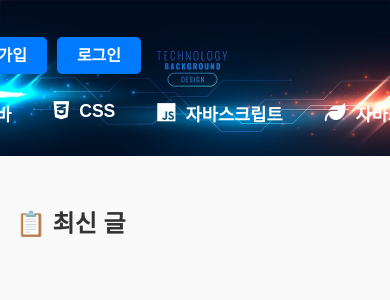
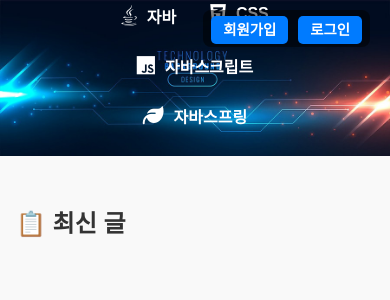
Before and after one commit to JY-lax/Jaeyoung-blog, a Flask app: page /main in a window 390 px wide. Shown: the top 300 px of the page. Run offline with Flask 3, Linux system fonts and the light colour scheme; data that the repository does not hold is empty.

Commit message:
css 수정

```diff
--- a/static/style.css
+++ b/static/style.css
@@ -21,31 +21,30 @@ body {
   object-fit: cover;
 }
 
-/* 🔷 상단 네비게이션 바 */
+/* 🔷 상단 네비게이션 바 (고정 위치) */
 .navbar {
-  position: absolute;
-  top: 0;
-  right: 0;
-  width: 100%;
-  padding: 2rem;
-  text-align: right;
-  background-color: transparent;
-  z-index: 20;
+  position: fixed;
+  top: 20px;
+  right: 30px;
+  z-index: 1000;
+  background-color: rgba(0, 0, 0, 0.5);
+  padding: 10px 20px;
+  border-radius: 8px;
 }
 
 .navbar ul {
   list-style: none;
   margin: 0;
   padding: 0;
-  display: inline-flex;
-  gap: 2rem;
+  display: flex;
+  gap: 1rem;
 }
 
 .navbar a {
   color: white;
   font-weight: bold;
   text-decoration: none;
-  padding: 10px 20px;
+  padding: 10px 16px;
   border-radius: 5px;
   transition: background-color 0.3s;
 }
@@ -54,7 +53,6 @@ body {
   background-color: rgba(255, 255, 255, 0.2);
   color: #ffc107;
 }
-
 
 /* 🔷 기술 버튼 오버레이 영역 */
 .overlay-button {
@@ -67,7 +65,6 @@ body {
   padding: 0;
 }
 
-/* 🔷 버튼 리스트 가로 정렬 */
 .overlay-button ul {
   list-style: none;
   margin: 0;
@@ -75,33 +72,31 @@ body {
   display: flex;
   gap: 2rem;
 }
+
 .overlay-button ul li {
   display: inline-block;
 }
 
-/* 🔷 버튼 스타일: 아이콘 + 텍스트만 표시 */
 .overlay-button a.btn {
   display: inline-flex;
   align-items: center;
-  gap: 10px; /* ✅ 아이콘과 텍스트 간격 넉넉하게 */
+  gap: 10px;
   background-color: transparent;
   color: white;
-  font-size: 1.1rem; /* ✅ 텍스트 크기 키우기 */
+  font-size: 1.1rem;
   font-weight: bold;
   text-decoration: none;
-  padding: 10px 16px; /* ✅ 버튼 크기 키우기 */
+  padding: 10px 16px;
   border-radius: 6px;
-  white-space: nowrap; /* ✅ 줄바꿈 방지 */
+  white-space: nowrap;
   transition: color 0.3s, background-color 0.3s;
 }
 
-/* 🔷 호버 시 색상 변화 */
 .overlay-button a.btn:hover {
   background-color: rgba(255, 255, 255, 0.2);
   color: #ffc107;
 }
 
-/* 🔷 아이콘 크기 */
 .overlay-button i {
   font-size: 1.3rem;
 }
@@ -139,7 +134,6 @@ body {
   box-shadow: 0 4px 12px rgba(0,0,0,0.1);
 }
 
-
 .post-card h3 {
   margin: 0 0 0.5rem;
   font-size: 1.2rem;
@@ -164,3 +158,28 @@ body {
   font-size: 0.9rem;
   color: #888;
 }
+
+/* 🔷 반응형 대응 */
+@media (max-width: 768px) {
+  .navbar {
+    top: 10px;
+    right: 10px;
+    padding: 8px;
+  }
+
+  .navbar a {
+    font-size: 0.9rem;
+    padding: 6px 12px;
+  }
+
+  .overlay-button ul {
+    flex-wrap: wrap;
+    justify-content: center;
+    gap: 1rem;
+  }
+
+  .overlay-button a.btn {
+    font-size: 1rem;
+    padding: 8px 12px;
+  }
+}
```
